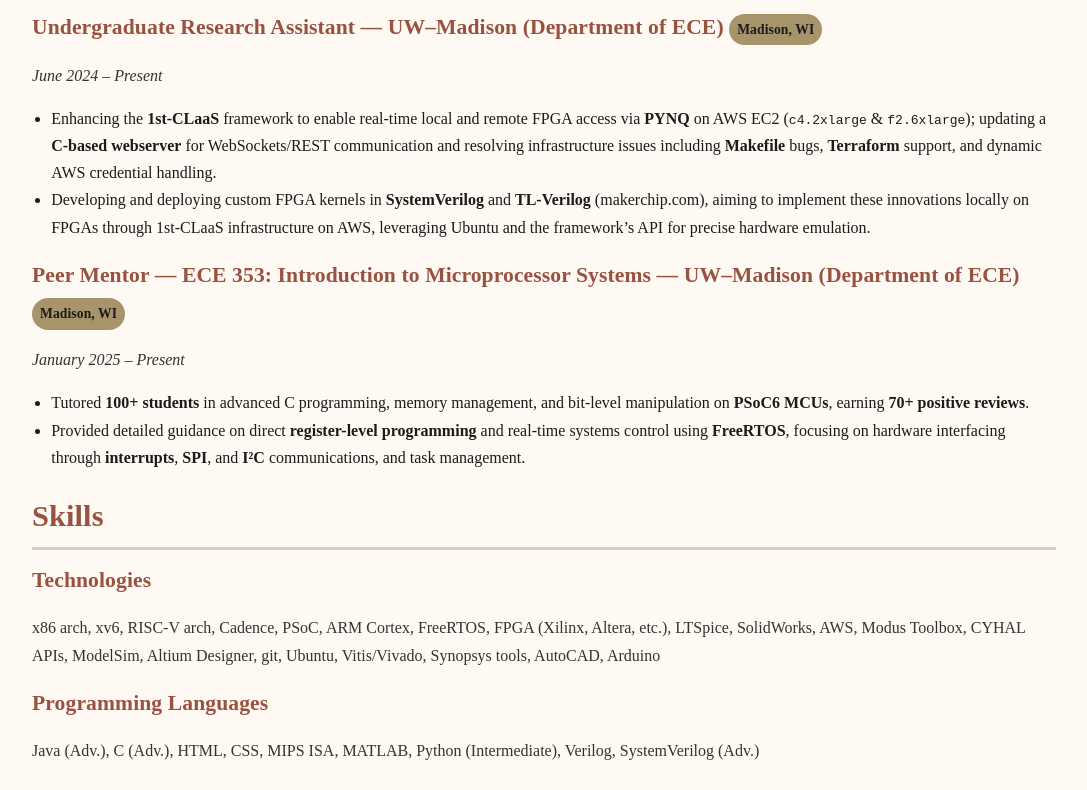
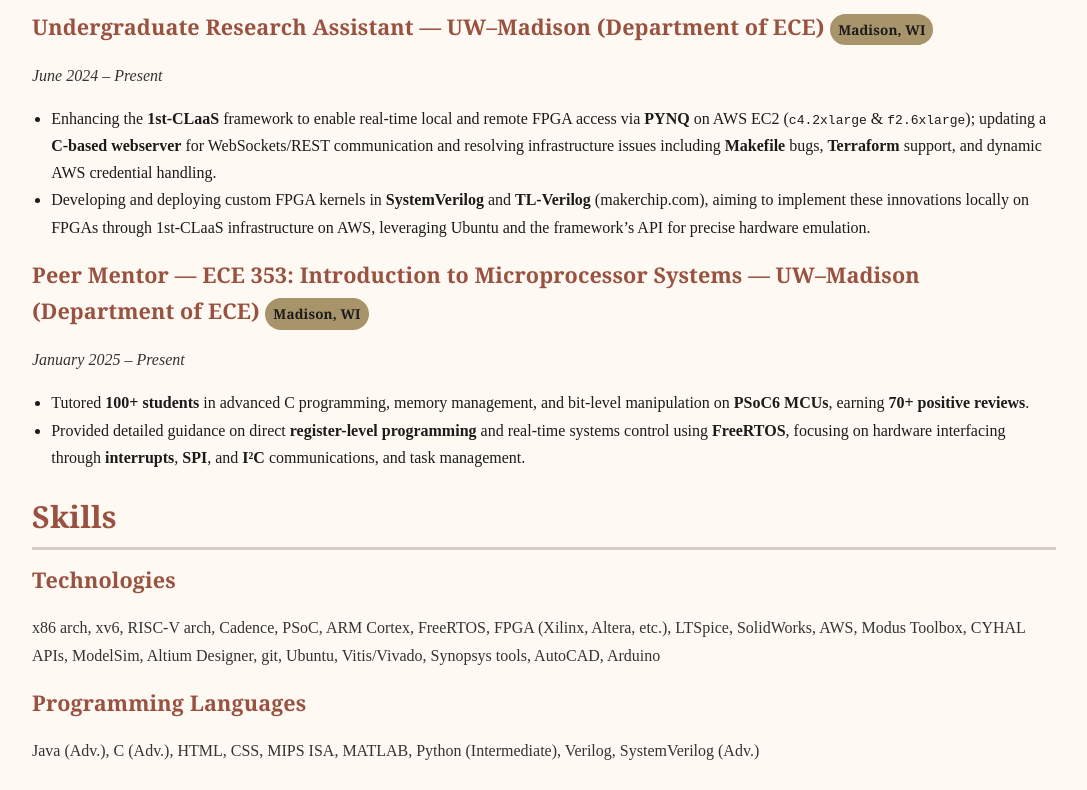
Before and after one commit to mjindal8811/mjindal8811.github.io, a plain HTML site: page resume.html in a window 1280 px wide. Shown: the part 633-1423 px from the top of the page, without its empty margins (96-1183 px from the left). Drawn offline with Linux system fonts and the light colour scheme.

Commit message:
completing some project specifications

```diff
--- a/css/style.css
+++ b/css/style.css
@@ -25,6 +25,7 @@
 
   /* Typography */
   --font-serif: "Times New Roman", Times, serif;
+  --font-serif-alt: Georgia, "Times New Roman", serif;
 
   /* Layout tokens */
   --page-max: 1024px;
@@ -59,7 +60,7 @@
 
 /* Headings — same serif for a classic look */
 h1, h2, h3{
-  font-family: var(--font-serif);
+  font-family: var(--font-serif-alt);
   letter-spacing: .1px;
   color: var(--brick);
 }
```
